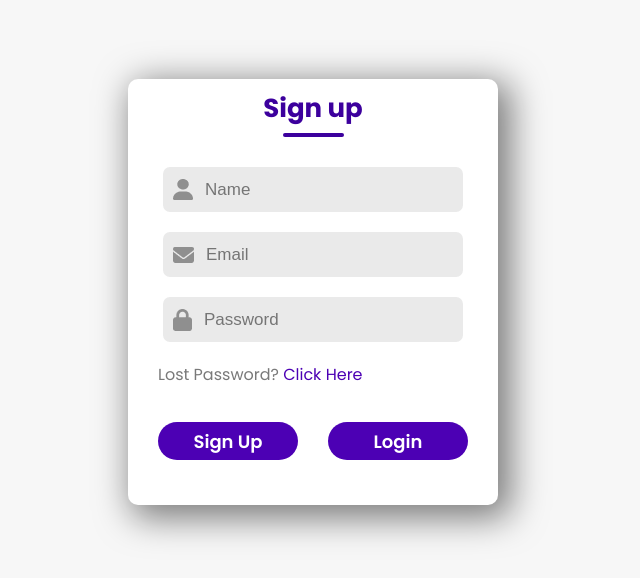
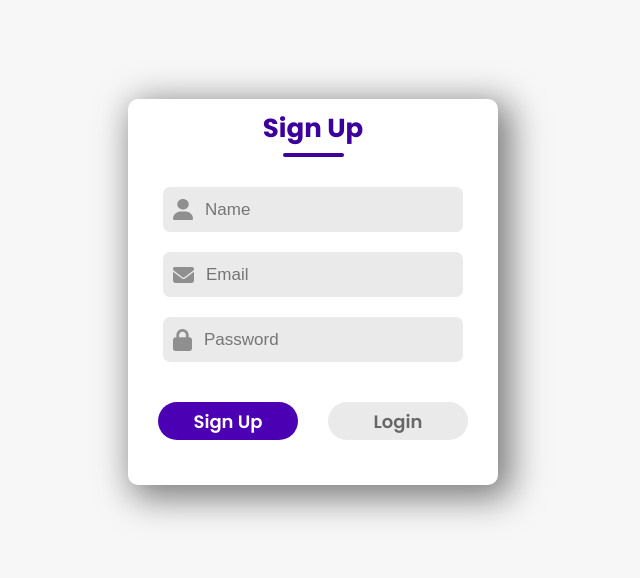
Before and after one commit to orii-blackmark/React-Login-Page, a React (Create React App) app in the folder login-signup/: page / in a window 1280 px wide. Shown: the part 108-686 px from the top of the page, without its empty margins (327-967 px from the left). Built offline with nearby package versions, Linux system fonts and the light colour scheme.

Commit message:
finished my first project with all functionalities working well

```diff
--- a/login-signup/src/Components/LoginSignup/LoginSignup.css
+++ b/login-signup/src/Components/LoginSignup/LoginSignup.css
@@ -6,34 +6,34 @@
   flex-direction: column;
   background: #fff;
   border-radius: 10px;
-  box-shadow: 8px 8px 35px 5px rgba(0,0,0,0.5);
+  box-shadow: 8px 8px 35px 5px rgba(0, 0, 0, 0.5);
 }
-.header{
+.header {
   text-align: center;
   display: flex;
   gap: 5px;
   flex-direction: column;
   align-items: center;
 }
-.text{
+.text {
   color: #3c009d;
   font-size: 26px;
   font-weight: 700;
 }
-.underline{
+.underline {
   width: 61px;
   height: 4px;
   background: #3c009d;
   border-radius: 9px;
 }
-.inputs{
+.inputs {
   margin-top: 25px;
   display: flex;
   flex-direction: column;
   gap: 20px;
   padding: 5px;
 }
-.input{
+.input {
   display: flex;
   align-items: center;
   margin: auto;
@@ -42,10 +42,10 @@
   background: #eaeaea;
   border-radius: 7px;
 }
-.input img{
+.input img {
   margin: 0px 10px;
 }
-.input input{
+.input input {
   height: 30px;
   width: 250px;
   background: transparent;
@@ -54,25 +54,25 @@
   color: #797979;
   font-size: 17px;
 }
-.forgot-password{
+.forgot-password {
   padding-left: 20px;
   /*text-align: center;*/
   margin-top: 15px;
   color: #797979;
   font-size: 16px;
 }
-.forgot-password span{
+.forgot-password span {
   color: #4c00b4;
   cursor: pointer;
 }
-.submit-container{
+.submit-container {
   display: flex;
   flex-direction: row;
   gap: 30px;
   margin: 25px auto;
   padding: 10px;
 }
-.submit{
+.submit {
   display: flex;
   justify-content: center;
   align-items: center;
@@ -85,3 +85,7 @@
   font-weight: 600;
   cursor: pointer;
 }
+.gray {
+  background: #eaeaea;
+  color: #676767;
+}
--- a/login-signup/src/Components/LoginSignup/LoginSignup.jsx
+++ b/login-signup/src/Components/LoginSignup/LoginSignup.jsx
@@ -6,7 +6,7 @@ import email_icon from "../Assets/email.png";
 import password_icon from "../Assets/password.png";
 
 const LoginSignup = () => {
-  const [action, setAction] = useState("Sign up");
+  const [action, setAction] = useState("Sign Up");
 
   return (
     <div className="container">
@@ -15,10 +15,15 @@ const LoginSignup = () => {
         <div className="underline"></div>
       </div>
       <div className="inputs">
+        {action === "Login" ? (
+          <div></div>
+        ) : (
           <div className="input">
             <img src={user_icon} alt="" />
             <input type="text" placeholder="Name" />
           </div>
+        )}
+
         <div className="input">
           <img src={email_icon} alt="" />
           <input type="email" placeholder="Email" />
@@ -28,12 +33,30 @@ const LoginSignup = () => {
           <input type="password" placeholder="Password" />
         </div>
       </div>
+      {action === "Sign Up" ? (
+        <div></div>
+      ) : (
         <div className="forgot-password">
           Lost Password? <span>Click Here</span>
         </div>
+      )}
       <div className="submit-container">
-        <div className="submit">Sign Up</div>
-        <div className="submit">Login</div>
+        <div
+          className={action === "Login" ? "submit gray" : "submit"}
+          onClick={() => {
+            setAction("Sign Up");
+          }}
+        >
+          Sign Up
+        </div>
+        <div
+          className={action === "Sign Up" ? "submit gray" : "submit"}
+          onClick={() => {
+            setAction("Login");
+          }}
+        >
+          Login
+        </div>
       </div>
     </div>
   );
```
Lines whose indentation alone changed are shown as unchanged.
